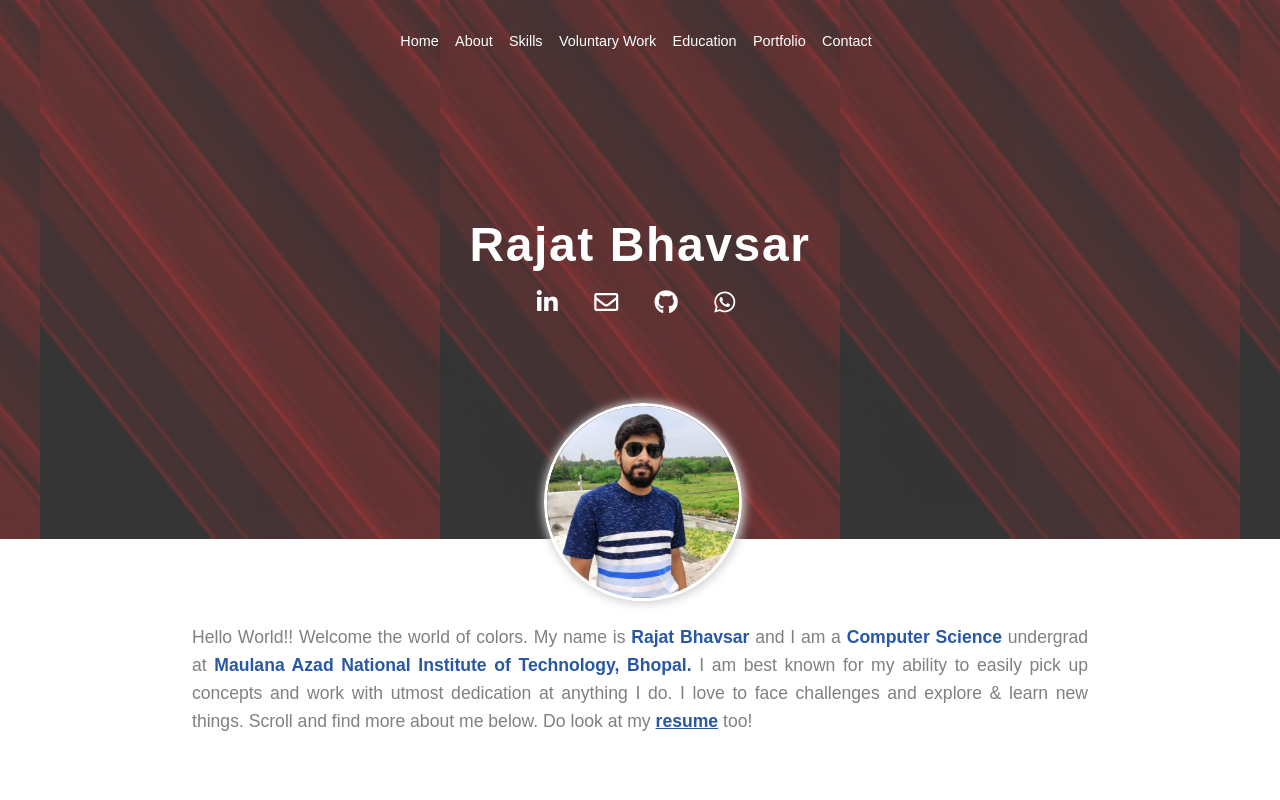
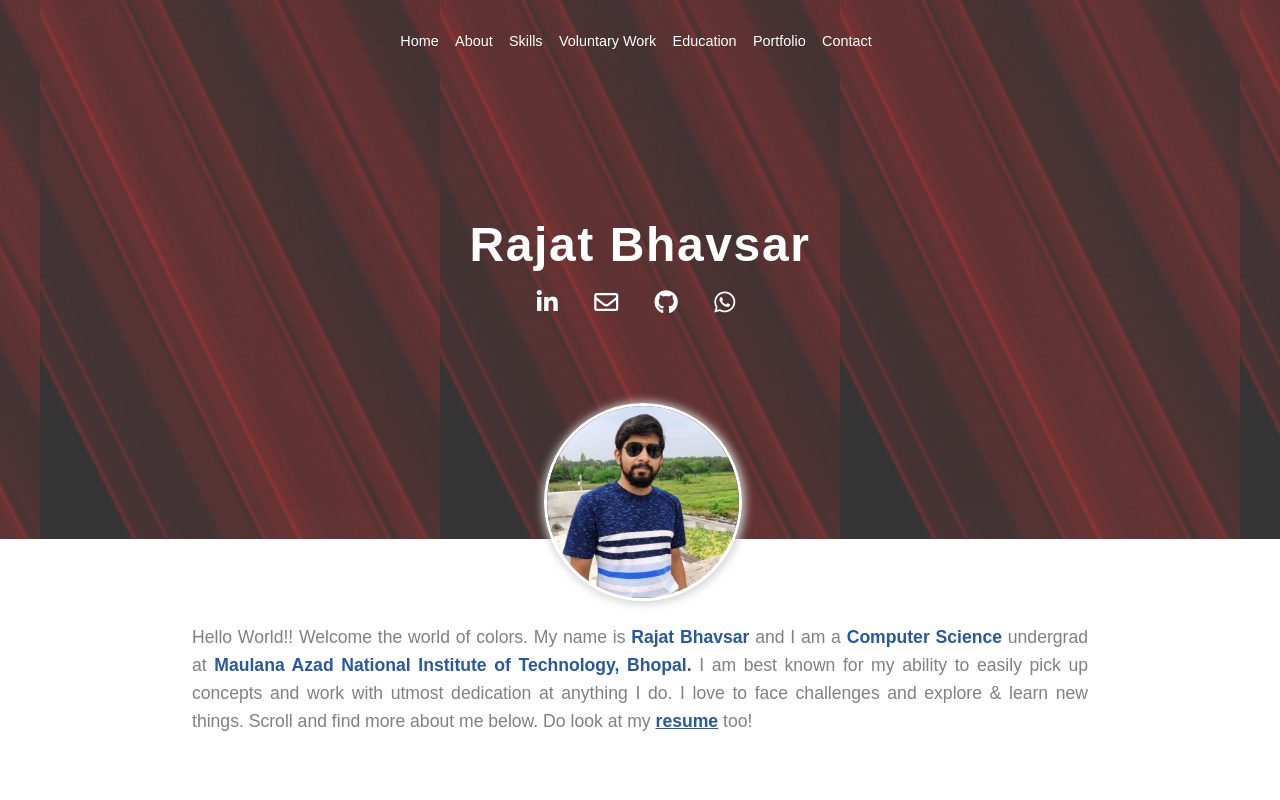
Before and after one commit to rajatbh777/rajatbh777.github.io, a plain HTML site: page index.html in a window 1280 px wide. Shown: the top 800 px of the page. Drawn offline with Linux system fonts and the light colour scheme.

Commit message:
Update main.css

```diff
--- a/main.css
+++ b/main.css
@@ -15,7 +15,7 @@ body::-webkit-scrollbar {
     height: 65vh;
     opacity: 0.8;
     background-image: url(images/update-bg2.jpg);
-    background-size: 50vh 100vh;
+    background-size: 50vh 100vw;
     background-position: center;
     background-attachment: fixed;
     padding-top: 1.2rem;
```
